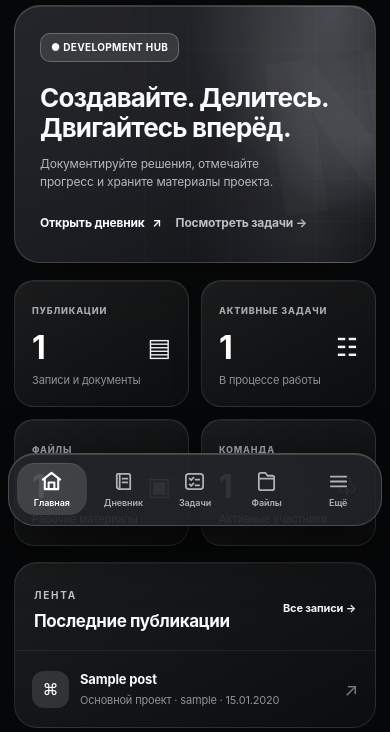
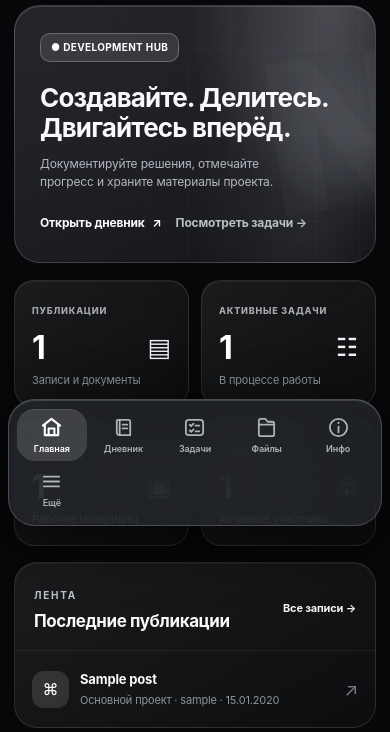
Before and after one commit to opoaal080-eng/Game-Dev, a Django app: page / in a window 390 px wide. Shown: the part 306-1038 px from the top of the page. Run offline with Django 5.2, Linux system fonts and the light colour scheme; a user stored in the database is signed in; data comes from the database, SQL or seed files in the repository; tables that the repository leaves empty hold one stand-in row (values such as "Sample post"); parts of the project's set-up code (start-up, migrations or seed data) failed here and were passed over.

Commit message:
Add Information tab to desktop sidebar and native-style iPhone navigation

```diff
--- a/templates/base.html
+++ b/templates/base.html
@@ -13,6 +13,7 @@
   <link rel="icon" href="{% static 'img/favicon.svg' %}" type="image/svg+xml">
   <link rel="stylesheet" href="{% static 'css/app.css' %}">
   <link rel="stylesheet" href="{% static 'css/nightwell-ios.css' %}">
+  <link rel="stylesheet" href="{% static 'css/information.css' %}">
   <script src="{% static 'js/app.js' %}" defer></script>
 </head>
 <body>
@@ -27,6 +28,7 @@
       <span class="nav-label">ПРОСТРАНСТВО</span>
       <a href="{% url 'dashboard' %}" class="nav-link {% if request.resolver_match.url_name == 'dashboard' %}active{% endif %}"><span class="nav-ico"><svg viewBox="0 0 24 24" aria-hidden="true"><path d="m3 10 9-7 9 7"/><path d="M5 9v11h14V9"/><path d="M9 20v-7h6v7"/></svg></span> Обзор</a>
       <a href="{% url 'posts' %}" class="nav-link {% if request.resolver_match.url_name == 'posts' or request.resolver_match.url_name == 'post_detail' or request.resolver_match.url_name == 'post_create' or request.resolver_match.url_name == 'post_edit' %}active{% endif %}"><span class="nav-ico"><svg viewBox="0 0 24 24" aria-hidden="true"><path d="M6 4h11a2 2 0 0 1 2 2v14H8a3 3 0 0 1-3-3V5a1 1 0 0 1 1-1Z"/><path d="M8 4v16M11 9h5M11 13h5"/></svg></span> Дневник разработки</a>
+      <a href="{% url 'information' %}" class="nav-link {% if request.resolver_match.url_name == 'information' or request.resolver_match.url_name == 'information_edit' or request.resolver_match.url_name == 'event_create' or request.resolver_match.url_name == 'event_edit' or request.resolver_match.url_name == 'character_create' or request.resolver_match.url_name == 'character_edit' %}active{% endif %}"><span class="nav-ico"><svg viewBox="0 0 24 24" aria-hidden="true"><circle cx="12" cy="12" r="9"/><path d="M12 11v6m0-10v.5"/></svg></span> Информация</a>
       <a href="{% url 'docs' %}" class="nav-link {% if request.resolver_match.url_name == 'docs' %}active{% endif %}"><span class="nav-ico"><svg viewBox="0 0 24 24" aria-hidden="true"><rect x="5" y="3" width="14" height="18" rx="2"/><path d="M9 8h6M9 12h6M9 16h4"/></svg></span> Документация</a>
       <a href="{% url 'tasks' %}" class="nav-link {% if request.resolver_match.url_name == 'tasks' or request.resolver_match.url_name == 'task_create' or request.resolver_match.url_name == 'task_edit' %}active{% endif %}"><span class="nav-ico"><svg viewBox="0 0 24 24" aria-hidden="true"><rect x="3" y="4" width="18" height="16" rx="3"/><path d="m7 9 1.5 1.5L11 8M13 10h4m-10 5 1.5 1.5L11 14m2 2h4"/></svg></span> Задачи</a>
       <a href="{% url 'assets' %}" class="nav-link {% if request.resolver_match.url_name == 'assets' or request.resolver_match.url_name == 'asset_create' %}active{% endif %}"><span class="nav-ico"><svg viewBox="0 0 24 24" aria-hidden="true"><path d="M4 7V5a2 2 0 0 1 2-2h5l2 3h5a2 2 0 0 1 2 2v11a2 2 0 0 1-2 2H6a2 2 0 0 1-2-2Z"/><path d="M4 9h16"/></svg></span> Файлы</a>
@@ -59,6 +61,7 @@
     <a href="{% url 'posts' %}" class="{% if request.resolver_match.url_name == 'posts' or request.resolver_match.url_name == 'post_detail' or request.resolver_match.url_name == 'post_create' or request.resolver_match.url_name == 'post_edit' %}active{% endif %}"><svg viewBox="0 0 24 24" aria-hidden="true"><path d="M6 4h11a2 2 0 0 1 2 2v14H8a3 3 0 0 1-3-3V5a1 1 0 0 1 1-1Z"/><path d="M8 4v16M11 9h5M11 13h5"/></svg><span>Дневник</span></a>
     <a href="{% url 'tasks' %}" class="{% if request.resolver_match.url_name == 'tasks' or request.resolver_match.url_name == 'task_create' or request.resolver_match.url_name == 'task_edit' %}active{% endif %}"><svg viewBox="0 0 24 24" aria-hidden="true"><rect x="3" y="4" width="18" height="16" rx="3"/><path d="m7 9 1.5 1.5L11 8M13 10h4m-10 5 1.5 1.5L11 14m2 2h4"/></svg><span>Задачи</span></a>
     <a href="{% url 'assets' %}" class="{% if request.resolver_match.url_name == 'assets' or request.resolver_match.url_name == 'asset_create' %}active{% endif %}"><svg viewBox="0 0 24 24" aria-hidden="true"><path d="M4 7V5a2 2 0 0 1 2-2h5l2 3h5a2 2 0 0 1 2 2v11a2 2 0 0 1-2 2H6a2 2 0 0 1-2-2Z"/><path d="M4 9h16"/></svg><span>Файлы</span></a>
+    <a href="{% url 'information' %}" class="{% if request.resolver_match.url_name == 'information' or request.resolver_match.url_name == 'information_edit' %}active{% endif %}"><svg viewBox="0 0 24 24" aria-hidden="true"><circle cx="12" cy="12" r="9"/><path d="M12 11v6m0-10v.5"/></svg><span>Инфо</span></a>
     <button type="button" data-mobile-menu aria-label="Открыть остальные разделы" aria-expanded="false" aria-controls="sidebar"><svg viewBox="0 0 24 24" aria-hidden="true"><path d="M4 7h16M4 12h16M4 17h16"/></svg><span>Ещё</span></button>
   </nav>
 
```
